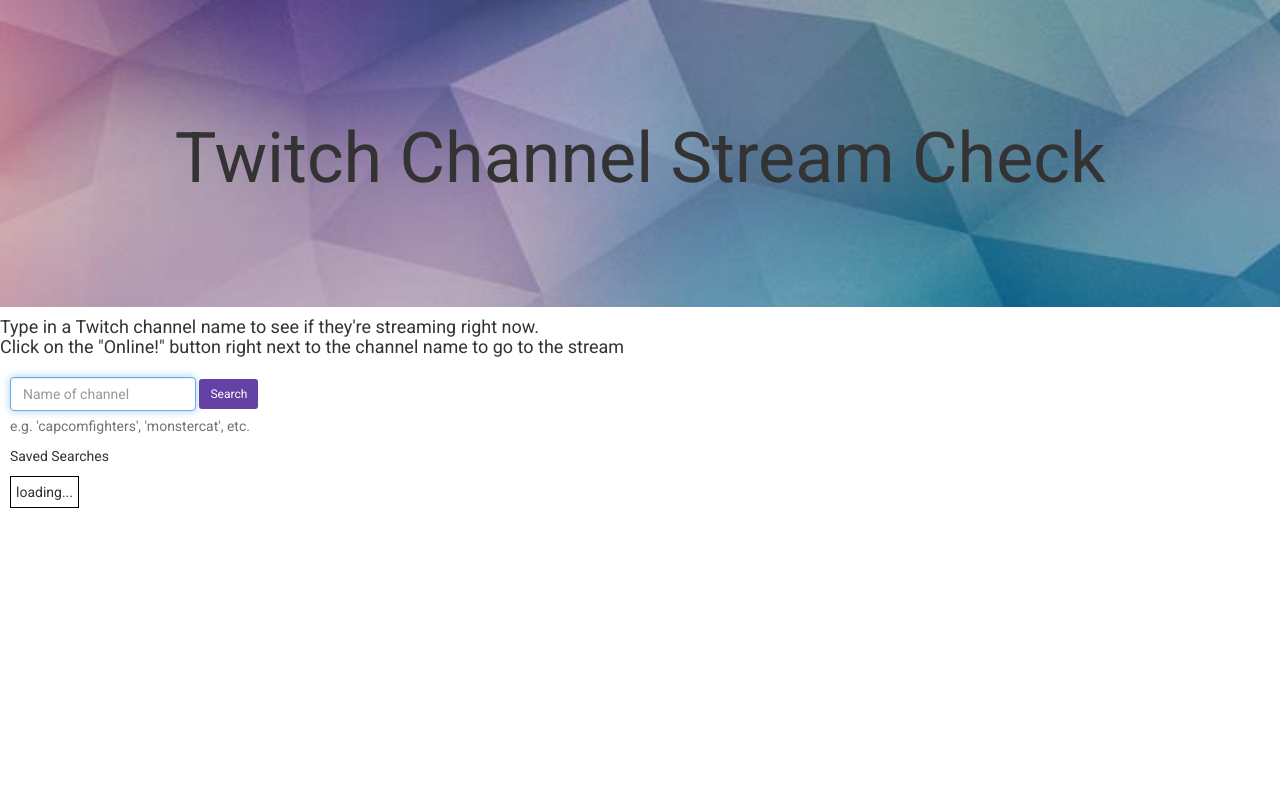
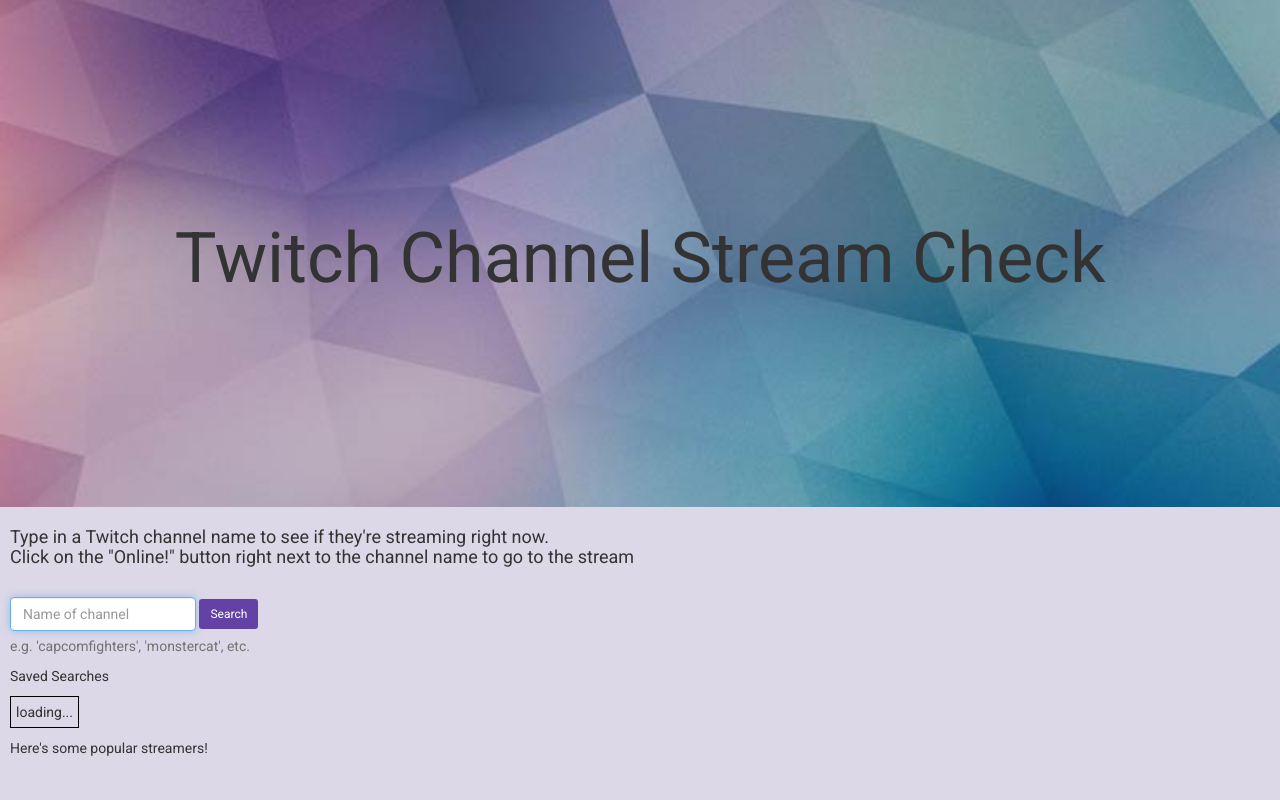
Before and after one commit to rkojima/is-streaming, a PHP site: page / in a window 1280 px wide. Run offline with PHP 8.4, Linux system fonts and the light colour scheme; some libraries are stand-ins or nearby versions.

Commit message:
used flexbox to try out new display for search and results

```diff
--- a/app.js
+++ b/app.js
@@ -28,6 +28,19 @@ function getDataFromApi(callback) { //chan1, chan2
     });
 }
 
+function getFeaturedTwitchStreams(callback) {
+    // body...
+    $.ajax({
+        type: 'get',
+        url: 'https://api.twitch.tv/kraken/streams/featured',
+        limit: 5,
+        headers: {
+            'Client-ID': 'knitvus66epty3tdv3ym9grcz2iktk'
+        },
+        success: callback
+    });
+}
+
 //if no results, display no results
 //if result, but isn't streaming, say channel is not streaming
 //if result, and is streaming, say channel is streaming and post link
@@ -52,11 +65,11 @@ function displayResults(callbackResults) {
         results += '<td class="close-button"><a href="#">&#10006</a></td></tr>';
     });
     $('table.results').html(results);
-
-
     //for each searchTerm, go through the callbackResults.stream and for each stream, check if channel name corresponds.
     //if no name that matches, then person is offline. if name matches, then online.
 }
+
+
 
 function removeChannel() {
     $('table').on('click', '.close-button', function(e) {
--- a/float-grid.css
+++ b/float-grid.css
@@ -0,0 +1,13 @@
+.search-and-results {
+    display: flex;
+    flex-direction: column;
+}
+
+.help-text {
+    display: flex;
+}
+
+.text-form-result {
+    display: flex;
+    flex-direction: column;
+}
--- a/index.html
+++ b/index.html
@@ -16,7 +16,8 @@
             <h1>Twitch Channel Stream Check</h1>
         </div>
     </header>
-    <section class="col-6">
+    <div class="text-form-result">
+        <section class="help-text">
             <h4>Type in a Twitch channel name to see if they're streaming right now. <br>
             Click on the "Online!" button right next to the channel name to go to the stream</h4>
         </section>
@@ -28,7 +29,7 @@
               <button class="btn btn-sm" type="submit">Search</button>
               <span id="helpBlock" class="help-block">e.g. 'capcomfighters', 'monstercat', etc.</span>
             </form>
-        <div class="personal">
+            <div class="personal-results">
                 <p>Saved Searches</p>
                 <table class="results">
                     <tr>
@@ -36,8 +37,11 @@
                     </tr>
                 </table>
             </div>
+            <div class="popular-results">
+                <p>Here's some popular streamers!</p>
+            </div>
         </section>
-
+    </div>
     <script src="https://ajax.googleapis.com/ajax/libs/jquery/3.1.1/jquery.min.js"></script>
     <script src="app.js"></script>
 </body>
--- a/main.css
+++ b/main.css
@@ -11,9 +11,14 @@ button {
     font-size: 12px;
 }
 
+.help-text {
+    padding: 10px;
+}
+
 body {
     font-family: "Roboto", sans-serif;
     position: relative;
+    background-color: #dcd8e8;
 }
 
 .hero-section {
@@ -24,8 +29,8 @@ body {
 }
 
 .hero-text {
-    padding-top: 100px;
-    padding-bottom: 100px;
+    padding-top: 200px;
+    padding-bottom: 200px;
 }
 
 .hero-text h1 {
@@ -43,10 +48,11 @@ body {
 .result {
     padding-left: 5px;
     padding-right: 5px;
+    background-color: white;
 }
 
 /* Searching for channel */
-.user-input {
+.personal-results {
     margin-bottom: 10px;
 }
 
```
Lines whose indentation alone changed are shown as unchanged.
